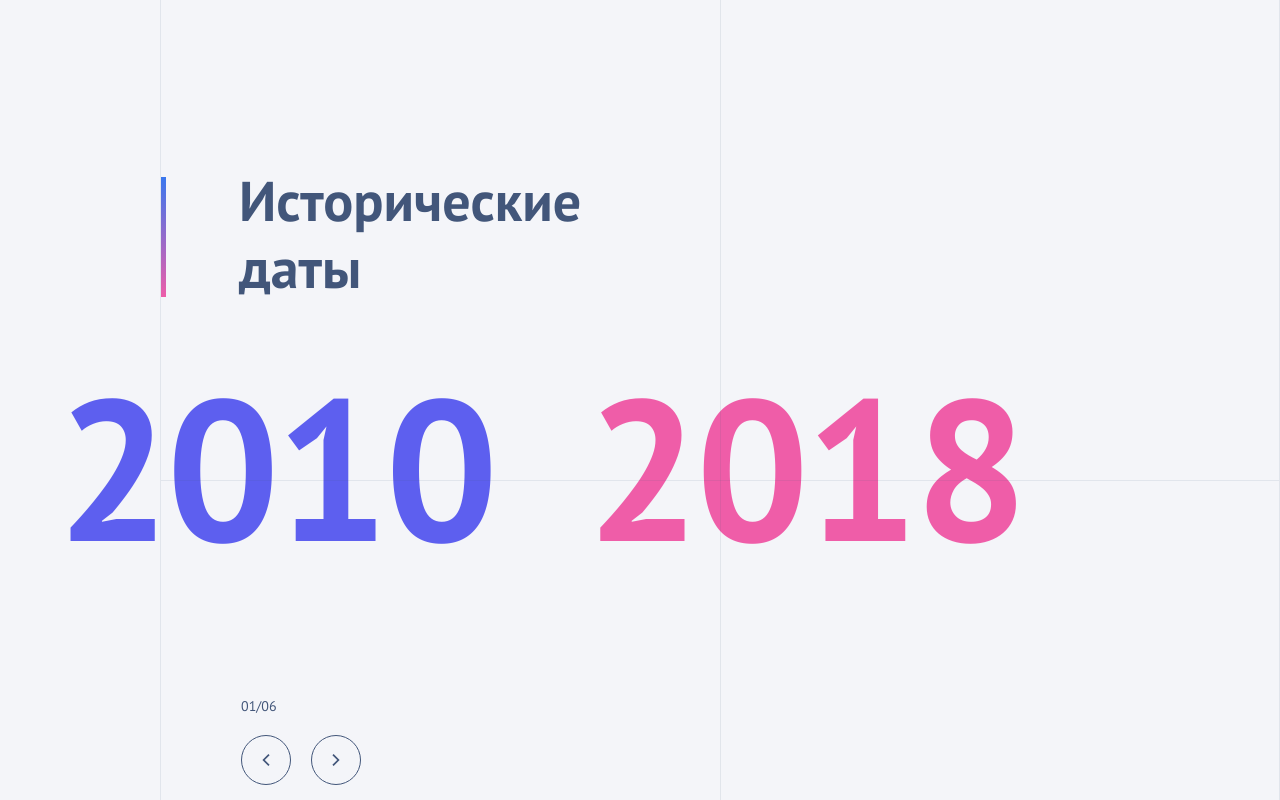
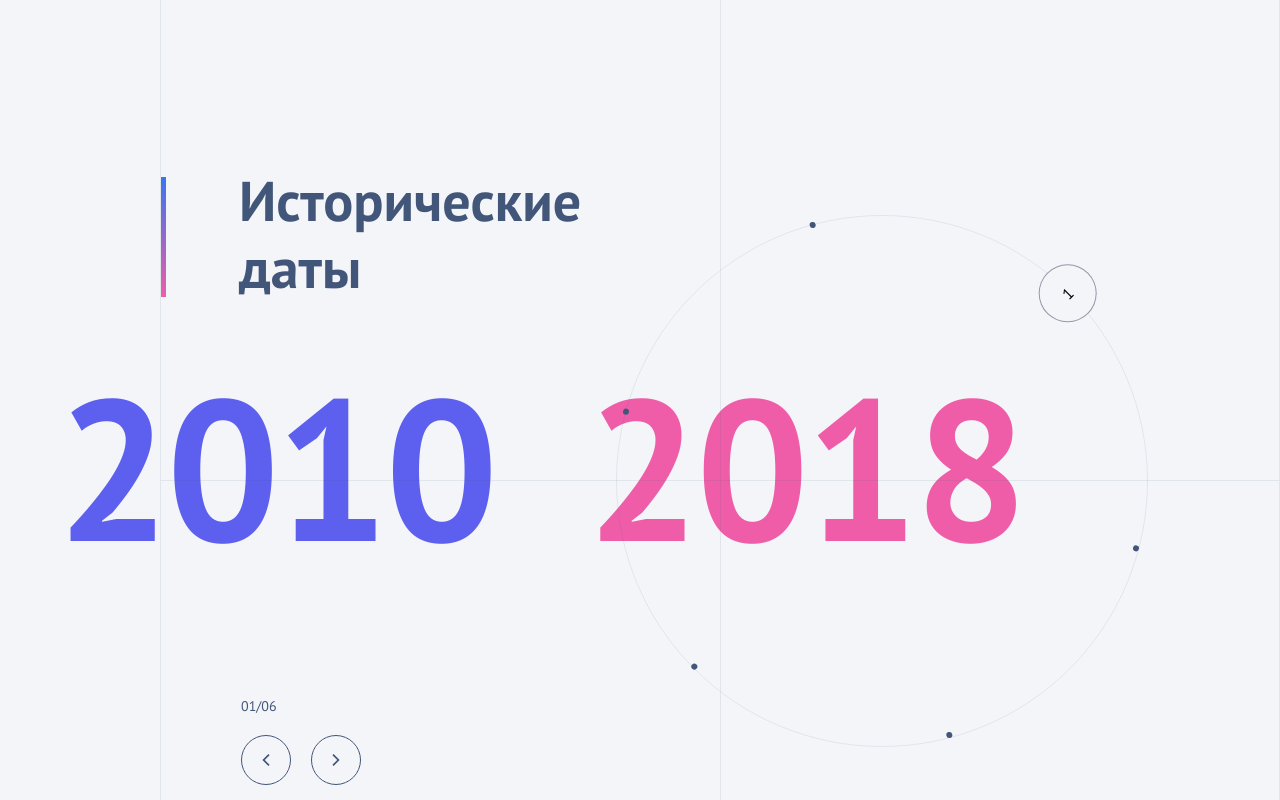
Before and after one commit to Otkazano/history-slider, a React (Create React App) app: page / in a window 1280 px wide. Shown: the top 800 px of the page. Built offline with nearby package versions, Linux system fonts and the light colour scheme.

Commit message:
refactor main animation

```diff
--- a/src/components/App/App.tsx
+++ b/src/components/App/App.tsx
@@ -22,7 +22,7 @@ const App: React.FC = () => {
         maxValue={MockData.length}
       />
       <InfoSlider data={mockData[selected]} />
-      <CircleMenu />
+      <CircleMenu data={mockData} currentSelected={selected} setNewSelected={setSelected} />
     </div>
   );
 };
--- a/src/components/CircleMenu/CircleMenu.scss
+++ b/src/components/CircleMenu/CircleMenu.scss
@@ -1,8 +1,11 @@
+@import '../../utils/variables.scss';
+
 .circle-menu-wrapper {
-  position: relative;
-  width: 400px;
-  height: 400px;
-  margin: 0 auto;
+  position: absolute;
+  width: 530px;
+  height: 530px;
+  top: 215px;
+  left: 455px;
 }
 
 .circle-background {
@@ -10,8 +13,7 @@
   width: 100%;
   height: 100%;
   border-radius: 50%;
-  border: 2px solid #ddd;
-  z-index: 0;
+  border: 1px solid $border-color;
 }
 
 .circle-menu {
@@ -21,27 +23,43 @@
   display: flex;
   align-items: center;
   justify-content: center;
-  transform-style: preserve-3d;
-  transition: transform 0.5s ease; /* Плавный переход при изменении угла */
 }
 
 .circle-item {
   position: absolute;
-  width: 50px;
-  height: 50px;
-  background-color: #000; /* Черный цвет кнопок */
+  width: 6px;
+  height: 6px;
+  background-color: $black-blue-color;
   border-radius: 50%;
   display: flex;
   align-items: center;
   justify-content: center;
   cursor: pointer;
-  transition: background-color 0.3s;
+  transition:
+    background-color 0.3s,
+    width 0.3s,
+    height 0.3s;
   text-align: center;
-  color: #fff; /* Белый цвет текста */
-  transform-origin: center center;
+}
+
+.circle-item-text {
+  opacity: 0;
+  transition: opacity 0.3s;
+}
+
+.circle-item:hover,
+.circle-item.selected {
+  width: 56px;
+  height: 56px;
+  border: 1px solid rgba(48, 62, 88, 0.5);
+  background-color: rgba(244, 245, 249, 1);
+}
+
+.circle-item:hover .circle-item-text,
+.circle-item.selected .circle-item-text {
+  opacity: 1;
 }
 
 .circle-item.selected {
-  background-color: #4caf50;
-  color: white;
+  background-color: rgba(244, 245, 249, 1);
 }
--- a/src/components/CircleMenu/CircleMenu.tsx
+++ b/src/components/CircleMenu/CircleMenu.tsx
@@ -1,28 +1,28 @@
 import React, { useState, useEffect } from 'react';
 import { gsap } from 'gsap';
 import './CircleMenu.scss';
+import { MockDataInit } from '../../utils/Data/DataTypes';
 
-const CircleMenu: React.FC = () => {
-  const buttons = ['Button 1', 'Button 2', 'Button 3'];
-  const [selectedIndex, setSelectedIndex] = useState<number>(0);
+interface CircleMenuProps {
+  data: MockDataInit[];
+  currentSelected: number;
+  setNewSelected: (value: number) => void;
+}
+
+const CircleMenu: React.FC<CircleMenuProps> = ({ data, currentSelected, setNewSelected }) => {
+  const buttons = data;
 
   useEffect(() => {
     const angle = 360 / buttons.length;
-    const rotation = -angle * selectedIndex;
+    const rotation = -angle * currentSelected - 45;
 
     gsap.to('.circle-menu', {
       rotation: rotation,
-      duration: 0.5,
-      ease: 'power2.out',
-      transformOrigin: '50% 50%',
+      duration: 1,
+      ease: 'sine.inOut',
+      transformOrigin: 'center center',
     });
-  }, [selectedIndex]);
-
-  const handleClick = (index: number) => {
-    if (index !== selectedIndex) {
-      setSelectedIndex(index);
-    }
-  };
+  }, [currentSelected, buttons.length]);
 
   return (
     <div className="circle-menu-wrapper">
@@ -31,13 +31,15 @@ const CircleMenu: React.FC = () => {
         {buttons.map((button, index) => (
           <div
             key={index}
-            className={`circle-item ${selectedIndex === index ? 'selected' : ''}`}
-            onClick={() => handleClick(index)}
+            className={`circle-item ${currentSelected === index ? 'selected' : ''}`}
+            onClick={() => setNewSelected(index)}
             style={{
-              transform: `rotate(${(360 / buttons.length) * index}deg) translateX(150px) rotate(${-((360 / buttons.length) * index)}deg)`,
+              transform: `rotate(${(360 / buttons.length) * index}deg) translateX(264px)`,
             }}
           >
-            {button}
+            <div className="circle-item-content">
+              <div className="circle-item-text">{index + 1}</div>
+            </div>
           </div>
         ))}
       </div>
```
